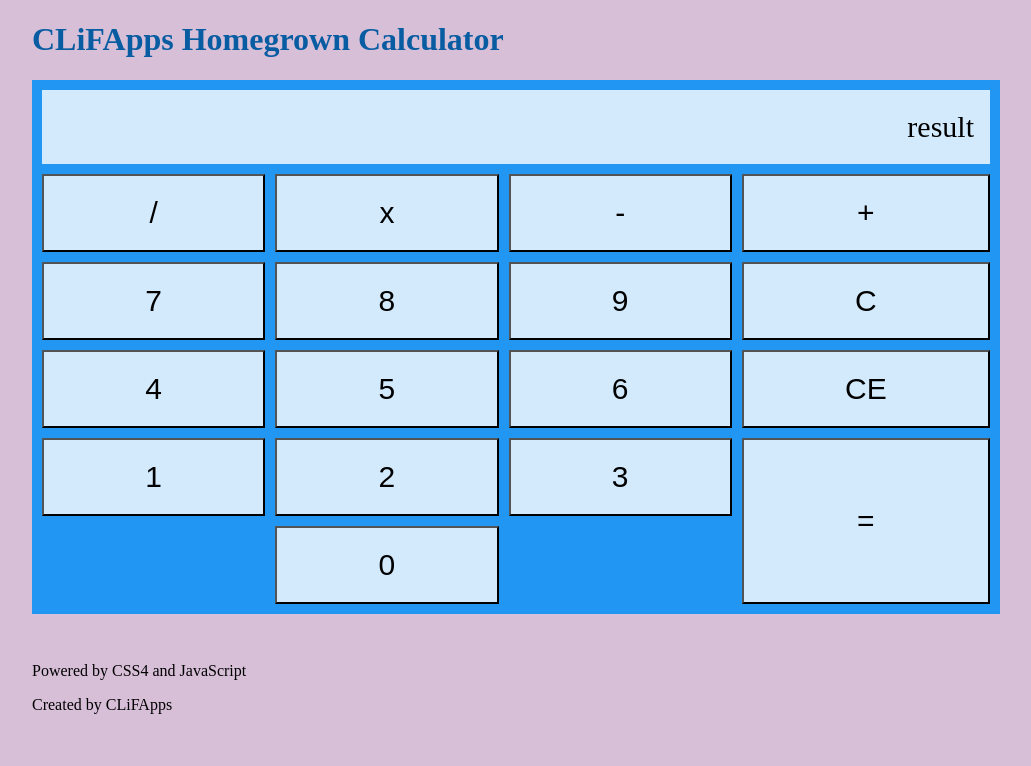
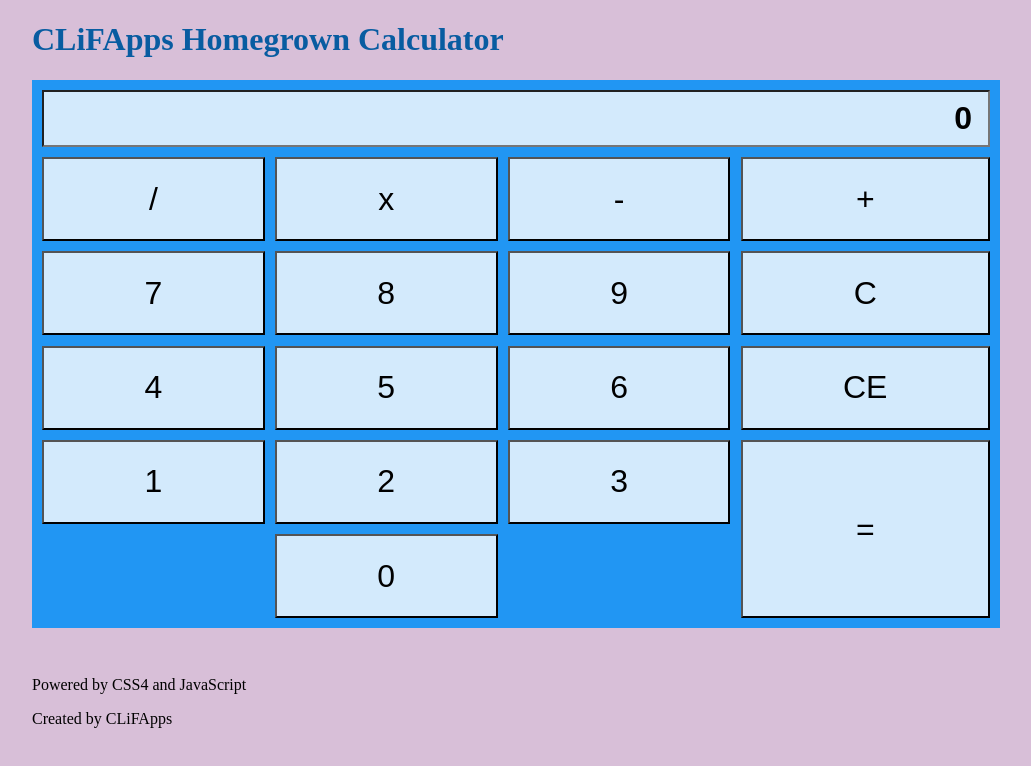
Before and after one commit to clfaulkner/home-grown-calc, a plain HTML site: page index.html in a window 1280 px wide. Shown: the whole page, without its empty margins (124-1155 px from the left). Drawn offline with Linux system fonts and the light colour scheme.

Commit message:
Keys ready; JS functionality required

```diff
--- a/index.html
+++ b/index.html
@@ -7,32 +7,31 @@
   <title>Home Grown Calc</title>
 </head>
 <body>
-  <!-- TODO size and center page -->
-
   <!-- ========================== -->
   <!-- SECTION banner -->
   <h1 id="banner">CLiFApps Homegrown Calculator</h1>
 
-
   <!-- ******************************* -->
   <!-- SECTION - calculator -->
 <div class="grid-container" >
-  <div id="result">result</div>
-  <button id="divide">/</button>
+  <!-- <div id="viewer"></div> -->
+  <input id="viewer" type="text" value="0"></input>
+  <button  type="number" value="0"id="divide">/</button>
   <button id="times">x</button>
   <button id="minus">-</button>
   <button id="plus">+</button>
-  <button id="">7</button>
-  <button id="">8</button>
-  <button id="">9</button>
-  <button id="">C</button>
-  <button id="">4</button>
-  <button id="">5</button>
-  <button id="">6</button>
-  <button id="">CE</button>
-  <button id="">1</button>
-  <button id="">2</button>
-  <button id="">3</button>
+  <button id="seven">7</button>
+  <button id="eight">8</button>
+  <button id="nine">9</button>
+  <!-- NOTE disable "C" when "=" || any operator is clicked -->
+  <button id="see">C</button>
+  <button id="four">4</button>
+  <button id="five">5</button>
+  <button id="six">6</button>
+  <button id="seeEee">CE</button>
+  <button id="one">1</button>
+  <button id="two">2</button>
+  <button id="three">3</button>
   <div id="">&nbsp;</div>
   <button id="zero">0</button>
   <div id="">&nbsp;</div>
@@ -41,9 +40,11 @@
 
 <!-- ******************************* -->
   <!-- SECTION - footer -->
-  <p style="margin-top: 3rem;">Powered by CSS4 and JavaScript</p>
-  <p>Created by CLiFApps</p>
+  <footer id="footer">
+    <p>Powered by CSS4 and JavaScript</p>
+    <p>Created by CLiFApps</p>
+  </footer>
 
-
+  <script src="main.js"></script>
 </body>
 </html>
--- a/main.css
+++ b/main.css
@@ -22,7 +22,7 @@ GRID DEFINITION
         #equals{grid-column: span 2 / 4;
 
 ITEM NAMES
-    result
+    viewer
     numbers
     zero
     plus
@@ -33,33 +33,37 @@ ITEM NAMES
     cl-entry
     equals
 */
-#result{
-    grid-area: results;
-    background-color: rgba(255, 255, 255, 0.8);
-    text-align: right;
-    padding: 20px 1rem;
-    font-size: 30px;
-}
-
 .grid-container{
     display: grid;
     grid:
     ' results results results results'
     'results results results results';
-    grid-gap: 10px;
+    grid-gap: .63rem;
     background-color: #2196F3;
-    padding: 10px;
+    padding: .63rem
+}
+
+#viewer{
+    grid-area: results;
+    background-color: rgba(255, 255, 255, 0.8);
+    text-align: right;
+    padding: .5rem 1rem;
+    font-size: 2rem;
+    font-weight: bold;
 }
 
 .grid-container > button{
     background-color: rgba(255, 255, 255, 0.8);
     text-align: center;
-    padding: 20px 0;
-    font-size: 30px;
+    padding: 1.35rem 0;
+    font-size: 2rem;
   }
 
-/* #equals{grid-row: 6 / span 2;} */
 #equals{
     grid-column: 4;
     grid-row: 6 / span 2;
 }
+
+#footer{
+    margin-top: 3rem;
+}
```
Also changed, not shown: main.js (+24 -0 lines).
